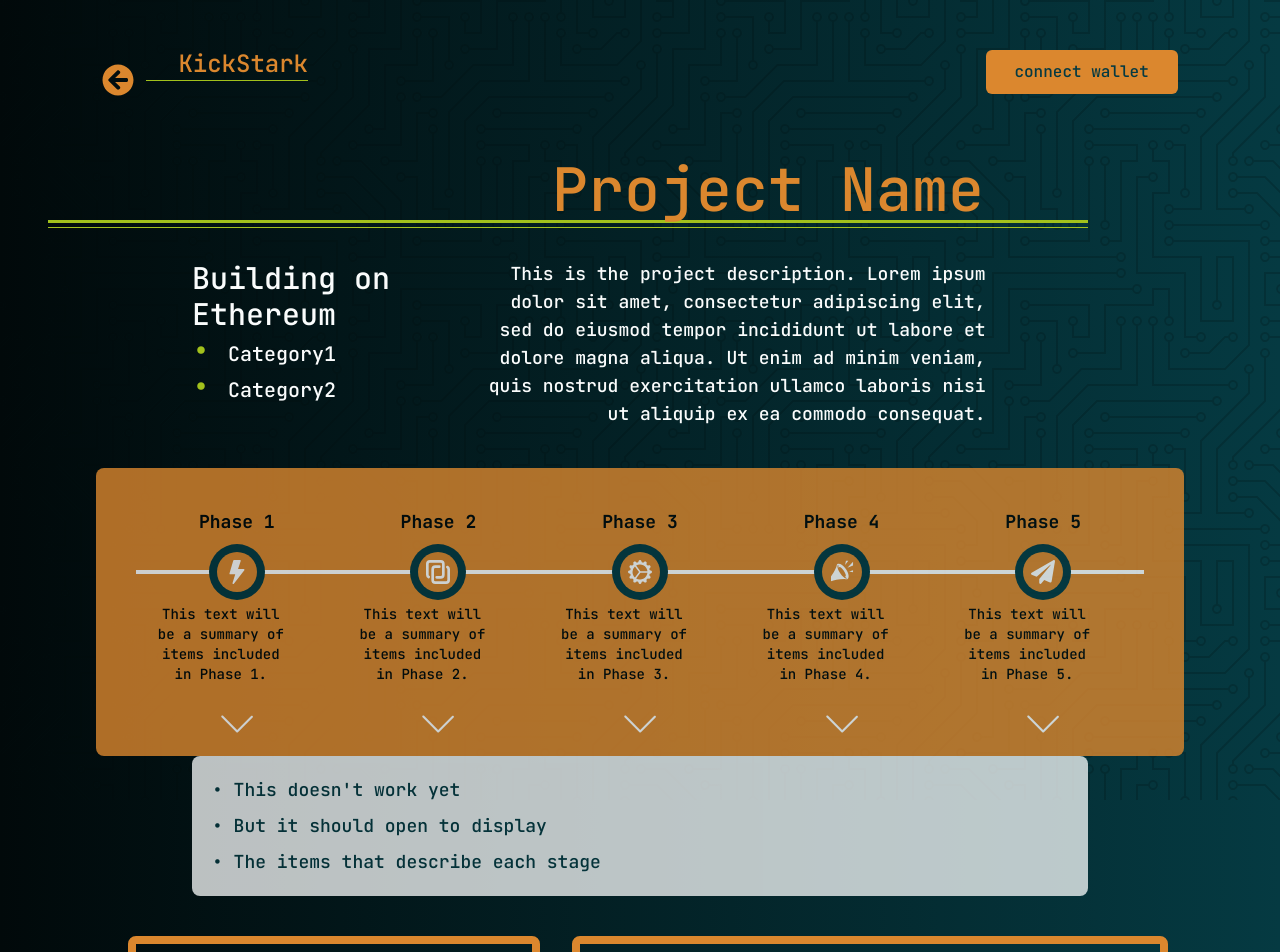
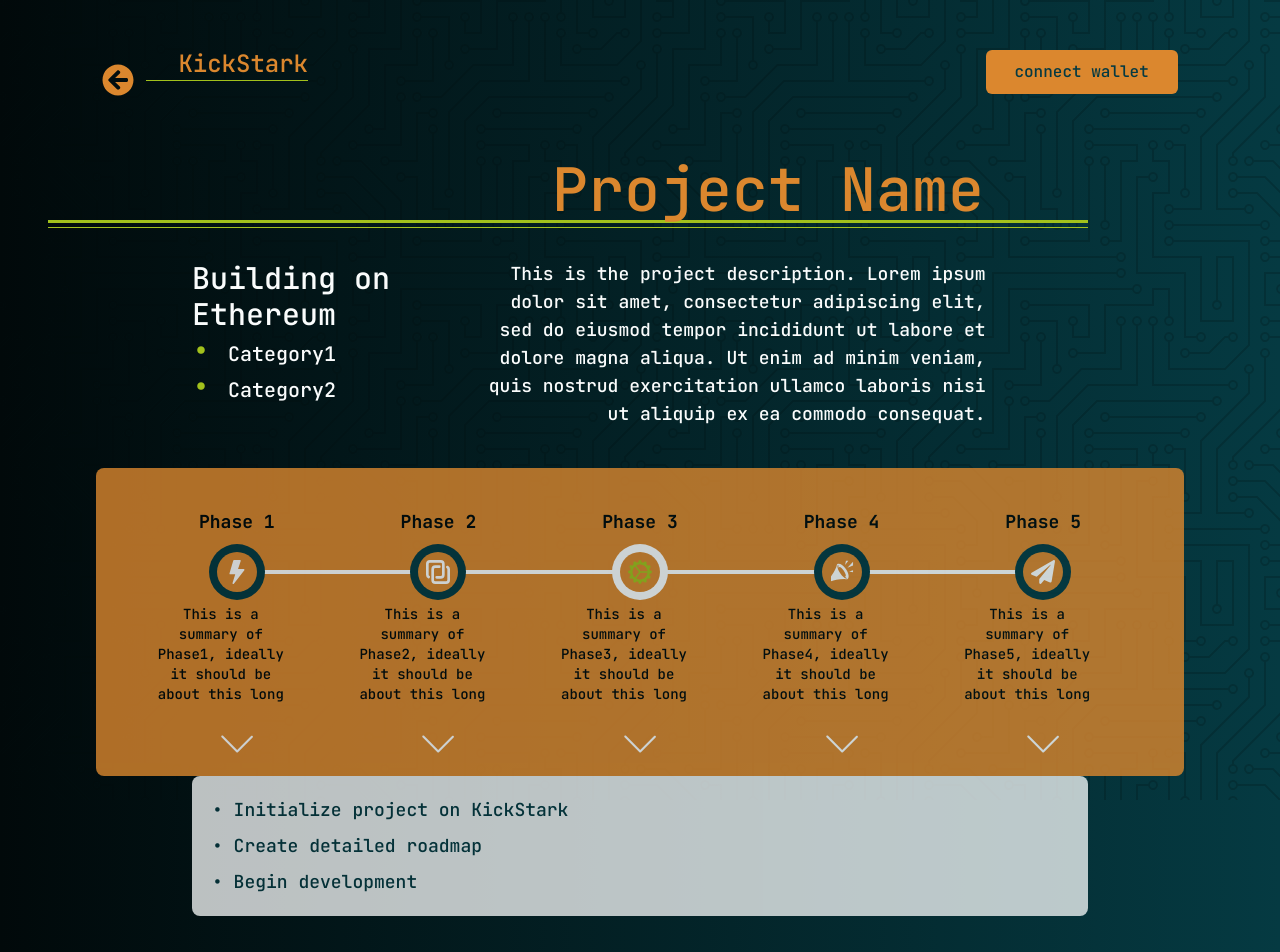
Before and after one commit to DLRFC/KickStark, a Next.js app: page /catalogue/1 in a window 1280 px wide. Shown: the top 952 px of the page. Built offline with nearby package versions, Linux system fonts and the light colour scheme; no server answers; the database is empty.

Commit message:
fix wallet modal z, implement roadmap with props

```diff
--- a/components/menu/MenuItem.tsx
+++ b/components/menu/MenuItem.tsx
@@ -28,7 +28,7 @@ const MenuItem: FC<MenuItemProps> = ({ title, content, icon, link, component, Id
                 </div>
             ) : (
                 <div>
-                    <div className="w-full pl-12 pr-[20%] justify-end">
+                    <div className="w-full pl-12 pr-[15%] justify-end">
                         <div className="w-full">
                             <div className="text-brand-orange text-6xl text-right pr-[10%]">{title}</div>
                             <hr className="border-1 border-brand-green"></hr>
--- a/components/projects/CardForm.tsx
+++ b/components/projects/CardForm.tsx
@@ -50,7 +50,7 @@ const CardForm: FC = () => {
     }
 
     return (
-        <div className="mt-[25%] px-10 rounded-lg bg-brand-darker text-brand-orange text-xl">
+        <div className="mt-[25%] px-10 pb-5 rounded-lg bg-brand-darker text-brand-orange text-xl">
             <form className="flex flex-col" onSubmit={createProject}>
                 <div className="">
                     <label className="pr-5">Project Name</label>
--- a/components/projects/Roadmap.tsx
+++ b/components/projects/Roadmap.tsx
@@ -1,4 +1,4 @@
-import React, { FC } from "react";
+import React, { FC, useState } from "react";
 import { FaArrowCircleDown } from 'react-icons/fa'
 import { FaArrowCircleUp } from 'react-icons/fa'
 import { BsLightningFill } from 'react-icons/bs'
@@ -9,28 +9,38 @@ import { FaPaperPlane } from 'react-icons/fa'
 import { SlArrowDown } from 'react-icons/sl'
 
 type RoadmapProps = {
-    numCheckpoints: number;
-    checkpoints: string[];
+    phaseSummaries: string[];
+    phaseDescriptions: string[][];
 }
 
+const Index = 0
+
 // this will create roadmap component from MapForm inputs
-const Roadmap: FC<RoadmapProps> = ({ numCheckpoints, checkpoints}) => {
+const Roadmap: FC<RoadmapProps> = ({ phaseSummaries, phaseDescriptions}) => {
+    const [CurrentPhase, setCurrentPhase] = useState(0)
+    const [SelectedPhase, setSelectedPhase] = useState(0)
+    const handleSetSelectedPhase = (Index: number) => (SelectedPhase === Index ? setSelectedPhase(1) : setSelectedPhase(Index))
+
    return (
+        <div className="flex flex-col items-center">
+            <div className="w-[85%] bg-brand-orange opacity-[80%] rounded-lg">
                 <ol className="items-center text-center text-brand-darkest sm:flex px-10 pt-10 pb-4">
                     <li className="relative mb-6 sm:mb-0">
                         <h3 className="pb-4 text-lg font-semibold">Phase 1</h3>
                         <div className="flex items-center">
-                    <div className="hidden sm:flex w-full bg-white h-1"></div>
+                            <div className="hidden sm:flex w-full bg-white h-0"></div>
                             <div className="flex z-10 justify-center items-center w-10 h-10 rounded-full ring-0 ring-brand-dark sm:ring-8 shrink-0">
                                 <BsLightningFill color="white" fontSize="1.5em" />
                             </div>
                             <div className="hidden sm:flex w-full bg-white h-1"></div>
                         </div>
                         <div className="mt-3 mx-4 sm:pr-8">
-                    <p className="text-sm font-normal">This text will be a summary of items included in Phase 1.</p>
+                            <p className="text-sm font-normal">{phaseSummaries[0]}</p>
                         </div>
                         <div className="flex justify-center pt-6">
+                            <button onClick={() => handleSetSelectedPhase(Index)} >
                                 <SlArrowDown color="white" fontSize="2em"/>
+                            </button>
                         </div>
                     </li>
                     <li className="relative mb-6 sm:mb-0">
@@ -43,26 +53,30 @@ const Roadmap: FC<RoadmapProps> = ({ numCheckpoints, checkpoints}) => {
                             <div className="hidden sm:flex w-full bg-white h-1"></div>
                         </div>
                         <div className="mt-3 mx-4 sm:pr-8">
-                    <p className="text-sm font-normal">This text will be a summary of items included in Phase 2.</p>
+                            <p className="text-sm font-normal">{phaseSummaries[1]}</p>
                         </div>
                         <div className="flex justify-center pt-6">
+                            <button onClick={() => handleSetSelectedPhase(Index)} >
                                 <SlArrowDown color="white" fontSize="2em"/>
+                            </button>
                         </div>
                     </li>
                     <li className="relative mb-6 sm:mb-0">
                         <h3 className="pb-4 text-lg font-semibold">Phase 3</h3>
                         <div className="flex items-center">
                             <div className="hidden sm:flex w-full bg-white h-1"></div>
-                    <div className="flex z-10 justify-center items-center w-10 h-10 rounded-full ring-0 ring-brand-dark sm:ring-8 shrink-0">
-                        <BsGearWideConnected color="white" fontSize="1.5em" />
+                            <div className="flex z-10 justify-center items-center w-10 h-10 rounded-full ring-0 ring-white sm:ring-8 shrink-0">
+                                <BsGearWideConnected color="#A2C11C" fontSize="1.5em" />
                             </div>
                             <div className="hidden sm:flex w-full bg-white h-1"></div>
                         </div>
                         <div className="mt-3 mx-4 sm:pr-8">
-                    <p className="text-sm font-normal">This text will be a summary of items included in Phase 3.</p>
+                            <p className="text-sm font-normal">{phaseSummaries[2]}</p>
                         </div>
                         <div className="flex justify-center pt-6">
+                            <button onClick={() => handleSetSelectedPhase(Index)} >
                                 <SlArrowDown color="white" fontSize="2em"/>
+                            </button>
                         </div>
                     </li>
                     <li className="relative mb-6 sm:mb-0">
@@ -75,10 +89,12 @@ const Roadmap: FC<RoadmapProps> = ({ numCheckpoints, checkpoints}) => {
                             <div className="hidden sm:flex w-full bg-white h-1"></div>
                         </div>
                         <div className="mt-3 mx-4 sm:pr-8">
-                    <p className="text-sm font-normal">This text will be a summary of items included in Phase 4.</p>
+                            <p className="text-sm font-normal">{phaseSummaries[3]}</p>
                         </div>
                         <div className="flex justify-center pt-6">
+                            <button onClick={() => handleSetSelectedPhase(Index)} >
                                 <SlArrowDown color="white" fontSize="2em"/>
+                            </button>
                         </div>
                     </li>
                     <li className="relative mb-6 sm:mb-0">
@@ -88,19 +104,26 @@ const Roadmap: FC<RoadmapProps> = ({ numCheckpoints, checkpoints}) => {
                             <div className="flex z-10 justify-center items-center w-10 h-10 rounded-full ring-0 ring-brand-dark sm:ring-8 shrink-0">
                                 <FaPaperPlane color="white" fontSize="1.5em" />
                             </div>
-                    <div className="hidden sm:flex w-full bg-white h-1"></div>
+                            <div className="hidden sm:flex w-full bg-white h-0"></div>
                         </div>
                         <div className="mt-3 mx-4 sm:pr-8">
-                    <p className="text-sm font-normal">This text will be a summary of items included in Phase 5.</p>
+                            <p className="text-sm font-normal">{phaseSummaries[4]}</p>
                         </div>
                         <div className="flex justify-center pt-6">
+                            <button onClick={() => handleSetSelectedPhase(Index)} >
                                 <SlArrowDown color="white" fontSize="2em"/>
+                            </button>
                         </div>
                     </li>
+                </ol>
+            </div>
 
-        </ol>
-
-    // </div>
+            <div className="w-[70%] p-5 items-center rounded-lg text-lg text-brand-dark bg-brand-gray opacity-[75%]">
+                <p className="pb-2">&bull; {phaseDescriptions[SelectedPhase][0]}</p>
+                <p className="pb-2">&bull; {phaseDescriptions[SelectedPhase][1]}</p>
+                <p>&bull; {phaseDescriptions[SelectedPhase][2]}</p>
+            </div>
+        </div>
    )
 
     // return (
--- a/pages/catalogue/[projectID].tsx
+++ b/pages/catalogue/[projectID].tsx
@@ -62,18 +62,19 @@ const ProjectProfile: NextPage<Props> = (props) => {
                 </div>
             </div>
             <div className="w-full flex justify-center">
-                <div className="w-[85%] bg-brand-orange opacity-[80%] rounded-lg">
+                {/* <div className="w-[85%] bg-brand-orange opacity-[80%] rounded-lg"> */}
                     <Roadmap
-                        numCheckpoints={4}
-                        checkpoints={["stage1", "stage2", "stage3", "stage4"]}
+                        // phaseSummaries={[{id: 1, summary: "This is a summary of Phase1, ideally it should be about this long"}, {id:2, summary: 'This is a summary of Phase2, ideally it should be about this long'}, {id: 3, summary: 'This is a summary of Phase3, ideally it should be about this long'}, {id: 4, summary: 'This is a summary of Phase4, ideally it should be about this long'}, {id: 5, summary: 'This is a summary of Phase5, ideally it should be about this long'}]}
+                        phaseDescriptions={[["Initialize project on KickStark", "Create detailed roadmap", "Begin development"], ["phase2 item1 description", "phase2 item2 description ", "phase2 item3 description"], ["phase3 item1 description", "phase3 item2 description ", "phase3 item3 description"], ["phase4 item1 description", "phase4 item2 description ", "phase4 item3 description"], ["phase5 item1 description", "phase5 item2 description ", "phase5 item3 description"]]}
+                        phaseSummaries={['This is a summary of Phase1, ideally it should be about this long', 'This is a summary of Phase2, ideally it should be about this long', 'This is a summary of Phase3, ideally it should be about this long', 'This is a summary of Phase4, ideally it should be about this long', 'This is a summary of Phase5, ideally it should be about this long']}
                     />
-                </div>
+                {/* </div> */}
             </div>
-            <div className="w-[70%] ml-[15%] p-5 items-center rounded-lg text-lg text-brand-dark bg-brand-gray opacity-[75%]">
+            {/* <div className="w-[70%] ml-[15%] p-5 items-center rounded-lg text-lg text-brand-dark bg-brand-gray opacity-[75%]">
                 <p className="pb-2">&bull; This doesn't work yet</p>
                 <p className="pb-2">&bull; But it should open to display</p>
                 <p>&bull; The items that describe each stage</p>
-            </div>
+            </div> */}
 
             <div className="flex mx-[10%] mb-12 pt-10">
                 <div className=" w-100% border-8 border-brand-orange rounded-lg mr-8 p-12">
```
Also changed, not shown: components/menu/index.tsx (+4 -4 lines), styles/globals.css. Lines whose indentation alone changed are shown as unchanged.
